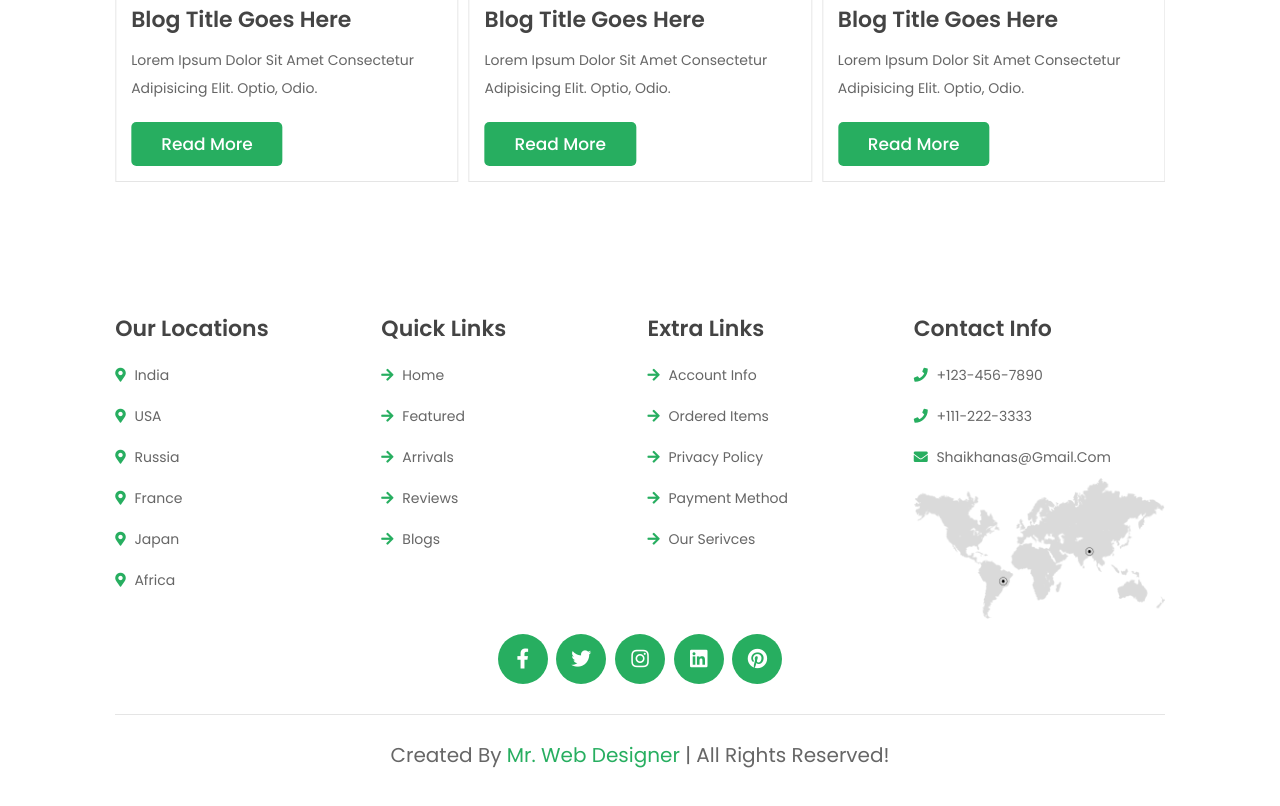
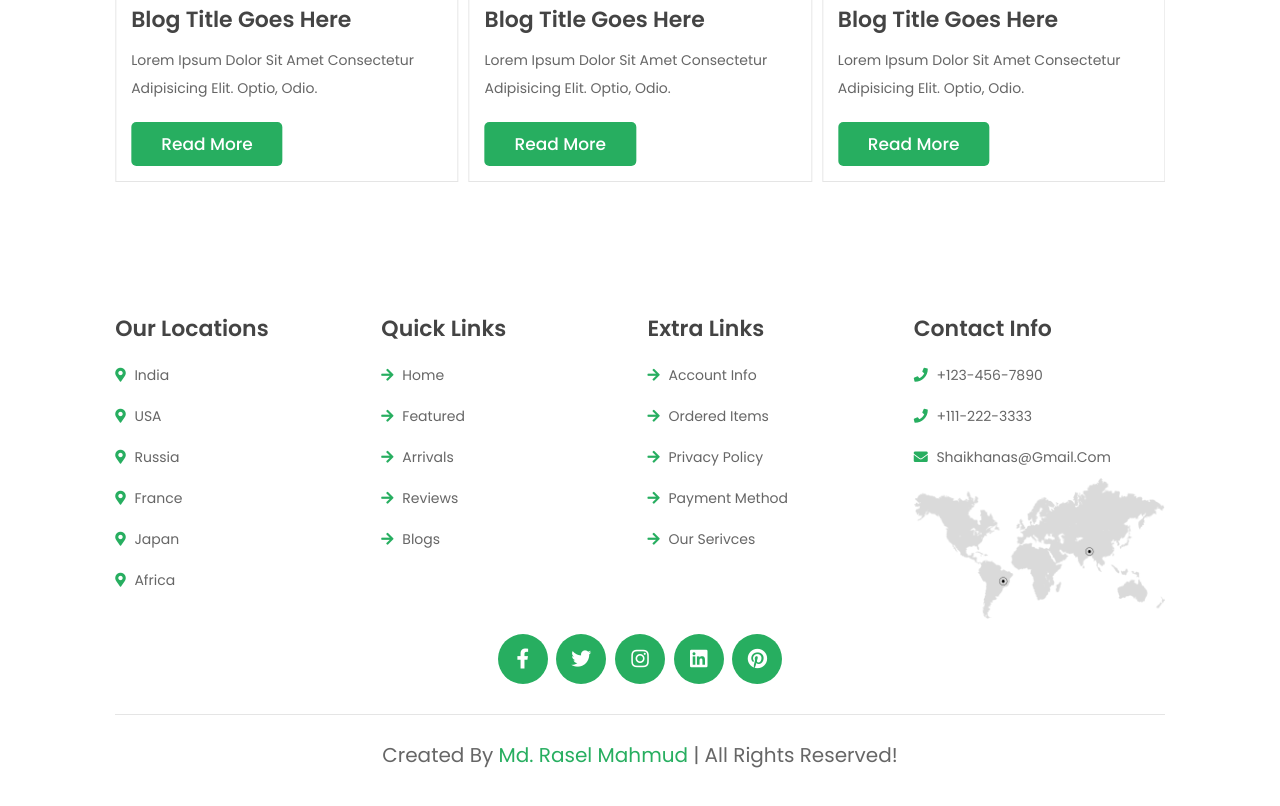
Before and after one commit to rmahmud249/book-website, a plain HTML site: page index.html in a window 1280 px wide. Shown: the part 3757-4563 px from the top of the page. Drawn offline with nearby package versions, Linux system fonts and the light colour scheme.

Commit message:
second commit

```diff
--- a/index.html
+++ b/index.html
@@ -786,7 +786,7 @@
         <a href="#" class="fab fa-pinterest"></a>
     </div>
 
-    <div class="credit"> created by <span>mr. web designer</span> | all rights reserved! </div>
+    <div class="credit"> created by <span>Md. Rasel Mahmud</span> | all rights reserved! </div>
 
 </section>
 
```
